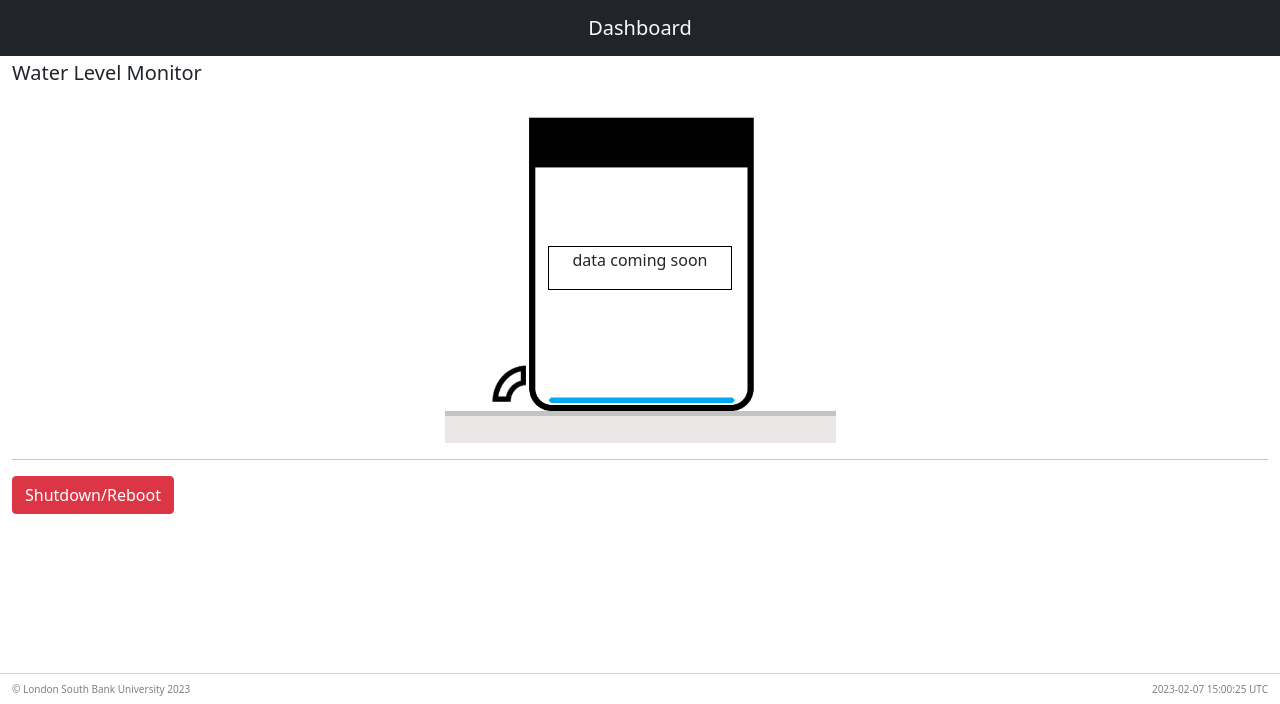
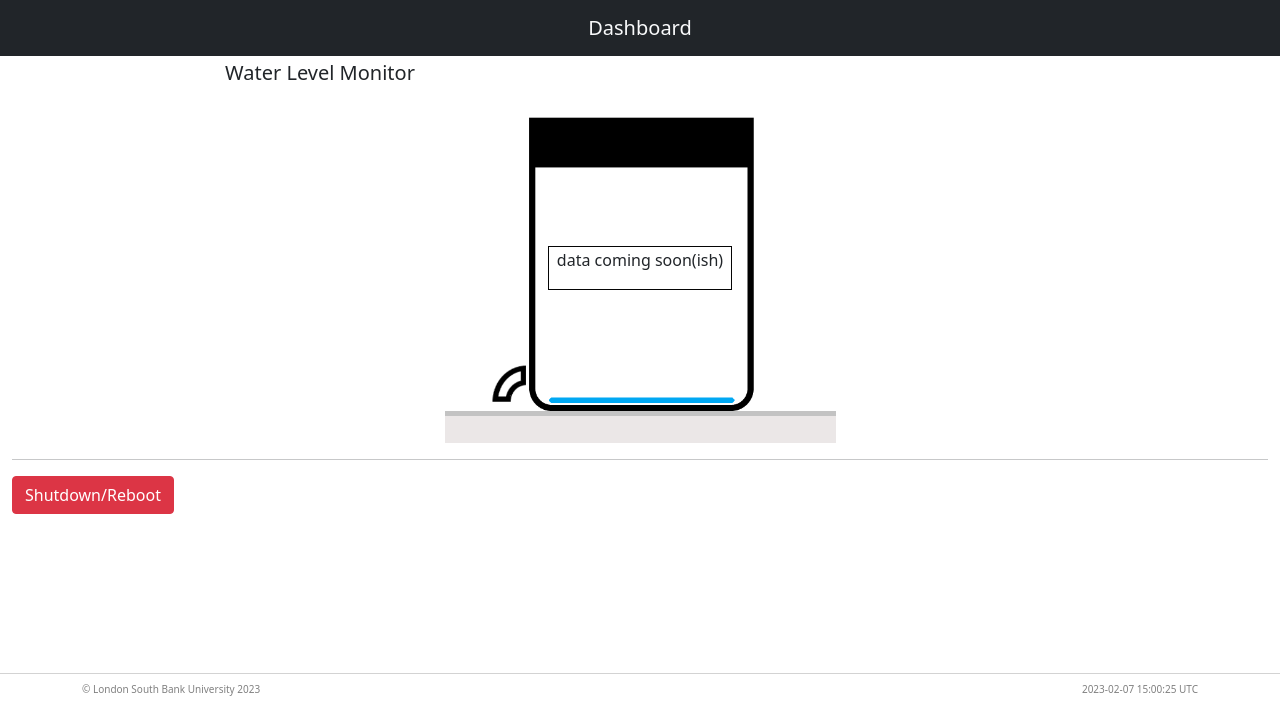
Before and after one commit to ashfletch/padawan-iot-rework, a Flask app: page / in a window 1280 px wide. Shown: the part 127-831 px from the top of the page. Run offline with Flask 2, Linux system fonts and the light colour scheme; some libraries are stand-ins or nearby versions.

Commit message:
Fixed RPi Wi-Fi and site.css

```diff
--- a/padawan_iot/web_server/app.py
+++ b/padawan_iot/web_server/app.py
@@ -42,4 +42,4 @@ def logs():
 
 
 if __name__ == "__main__":
-    app.run(debug=True)
+    app.run(debug=True, host='192.168.10.30')
--- a/padawan_iot/web_server/static/css/site.css
+++ b/padawan_iot/web_server/static/css/site.css
@@ -100,7 +100,7 @@ html, body {
 
 /* Water tank */
 #table {
-  border: 1px solid black;
+  border: 1px solid rgb(5, 5, 5);
   border-collapse: collapse;
 }
 .empty-line {
--- a/padawan_iot/web_server/templates/home.html
+++ b/padawan_iot/web_server/templates/home.html
@@ -12,7 +12,7 @@
   </script>
 <div class="row">
       <div class="col-sm-6">
-        <h5>Water Level Monitor</h5>
+        <h5 style="text-align:center">Water Level Monitor</h5>
         </div>
           <table>
             <tr>
@@ -20,7 +20,7 @@
                 <table id="table"name="table2"  height=20px style="border-spacing: 50px;">
                   <tr>
                     <td>
-                      <p style="text-align:center">data coming soon</p>
+                      <p style="text-align:center">data coming soon(ish)</p>
                       <div class="empty-line"></div>
                       <div class="fill-line"></div>
                     </td>
--- a/padawan_iot/web_server/templates/layout.html
+++ b/padawan_iot/web_server/templates/layout.html
@@ -54,7 +54,8 @@
       </nav>
       {% endblock navbar %}
       <div class="page-header">
-        <h1><small>{% block pagetitle %}{% endblock pagetitle%}</small></h1>
+        <h1><small>{% block pagetitle %}
+          {% endblock pagetitle%}</small></h1>
       </div>
       <main role="main" class="container-fluid content">
         <div>
@@ -64,7 +65,7 @@
         <script src="{{ url_for('static', filename='js/enable-tooltips.js') }}"></script>
       </main>
       <footer class="footer">
-        <div class="container-fluid">
+        <div class="container">
           <div class="row">
             <div class="col-6">
               <div class="copyright">
```
Also changed, not shown: padawan_iot/main.py (+9 -12 lines).
